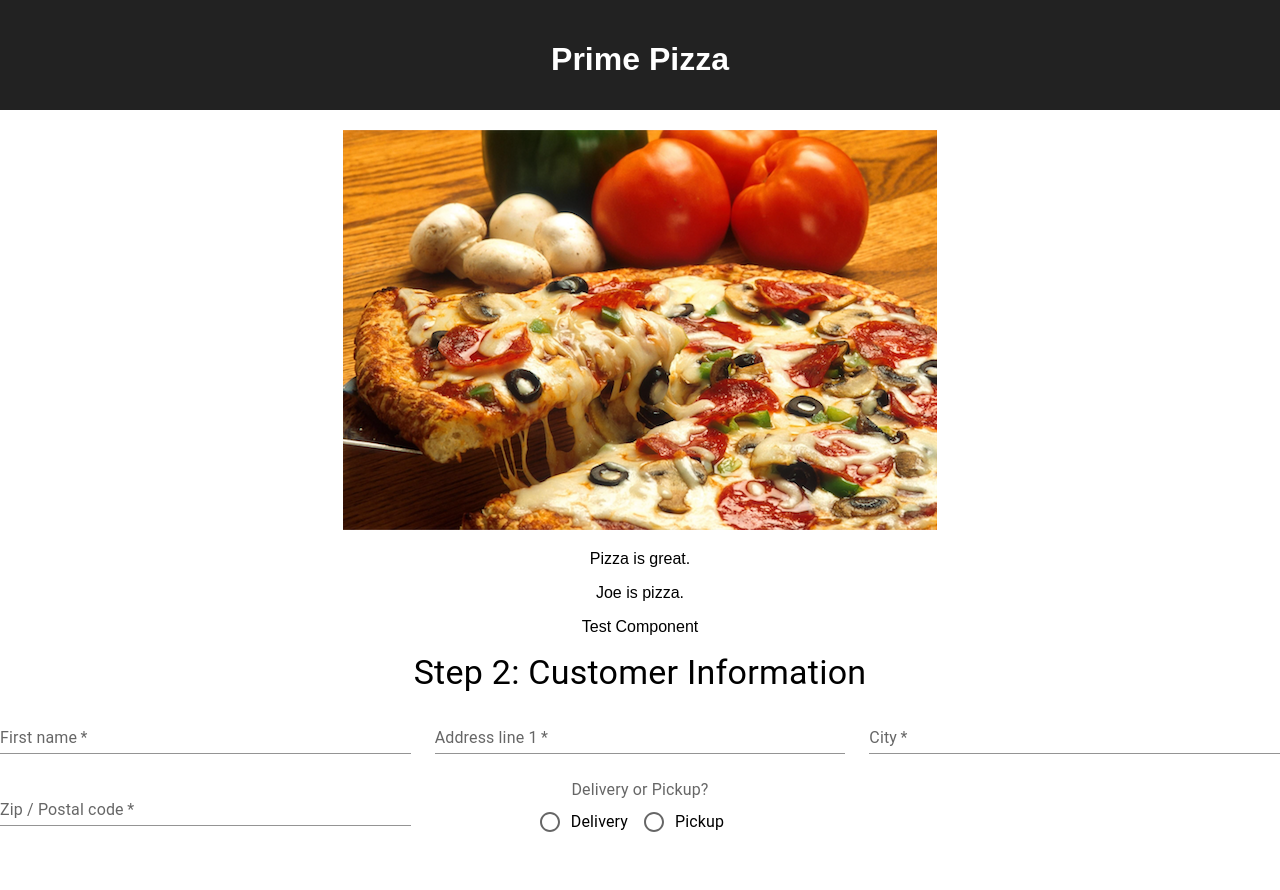
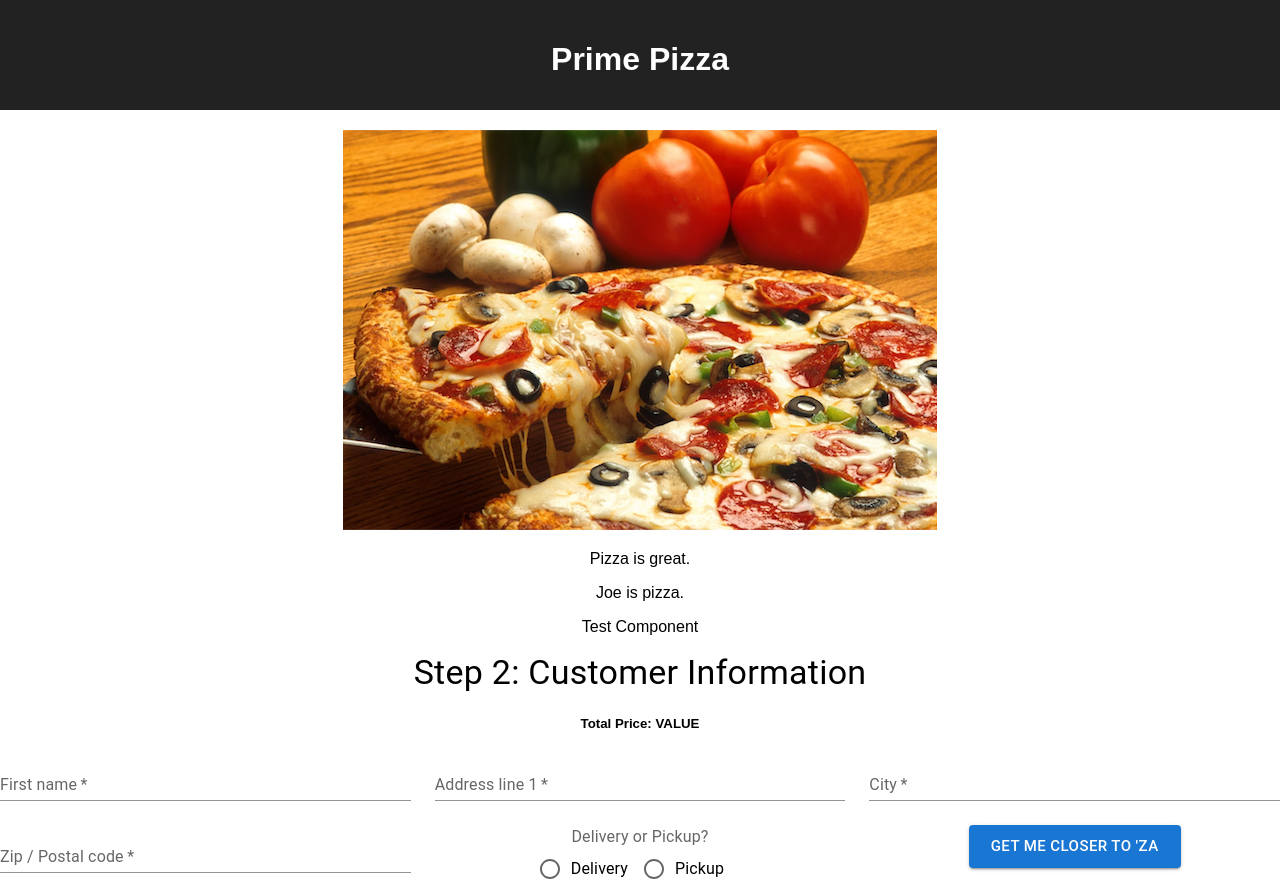
Before and after one commit to bsmrdel101/pizza-parlor, a React (Create React App) app: page / in a window 1280 px wide. Before the commit the page ends 843 px from the top, so only its background shows below. Built offline with nearby package versions, Linux system fonts and the light colour scheme.

Commit message:
Button and Total Value added

```diff
--- a/src/components/CustomerForm/CustomerForm.jsx
+++ b/src/components/CustomerForm/CustomerForm.jsx
@@ -9,6 +9,7 @@ import FormControlLabel from '@mui/material/FormControlLabel';
 import FormControl from '@mui/material/FormControl';
 import FormLabel from '@mui/material/FormLabel';
 import Box from '@mui/material/Box';
+import Button from '@mui/material/Button';
 
 export default function CustomerForm() {
 
@@ -23,6 +24,9 @@ export default function CustomerForm() {
       <Typography variant="h4" gutterBottom>
         Step 2: Customer Information
       </Typography>
+
+      <h5>Total Price: VALUE</h5>
+
       <Box>
       <Grid container spacing={3}>
         <Grid item xs={12} sm={8} md={6} lg={4}>
@@ -78,7 +82,9 @@ export default function CustomerForm() {
             </RadioGroup>
           </FormControl>
         </Grid>
-
+        <Grid item xs={12} sm={8} md={6} lg={4}>
+          <Button variant="contained" size="large">Get me closer to 'ZA</Button>
+        </Grid>
       </Grid>
       </Box>
     </React.Fragment>
```
